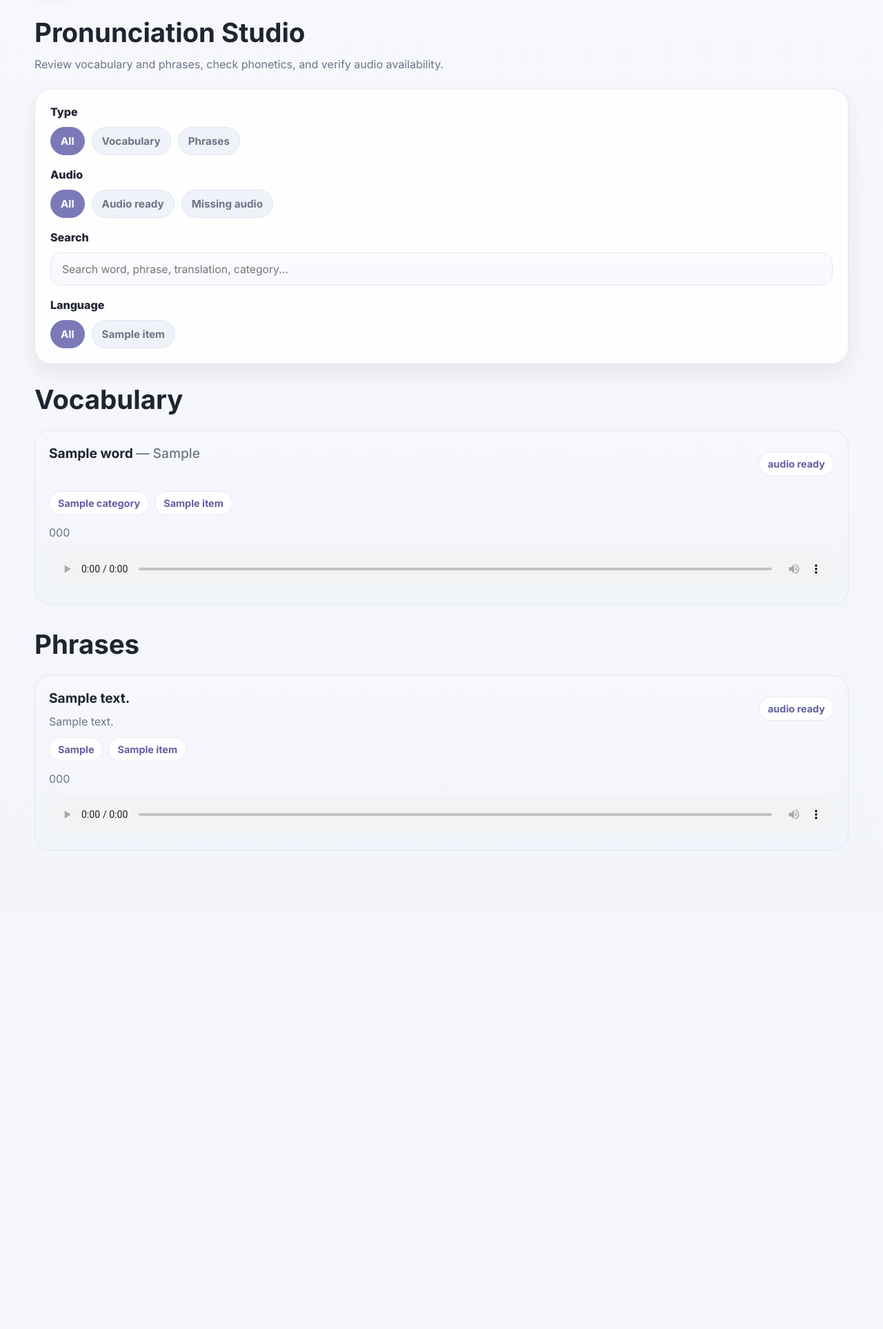
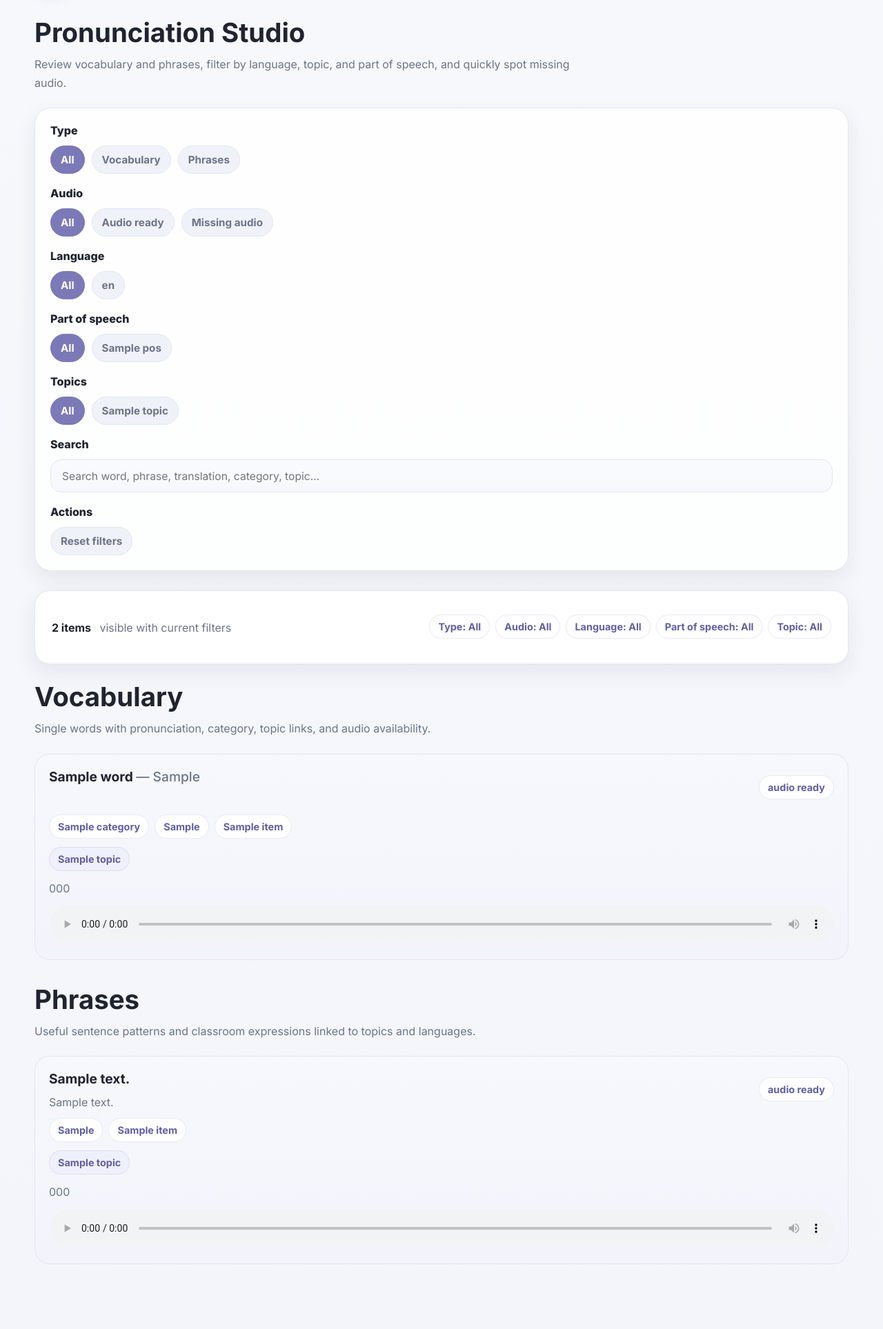
Before and after one commit to Gabriel-Lasconi/LangoMove, a Django app: template lango-move/templates/website/pronunciation_studio.html in a window 1280 px wide. Shown: the part 79-2006 px from the top of the page at 69% size. Before the commit the page ends 1312 px from the top, so only its background shows below. Run offline with Django 5.2, Linux system fonts and the light colour scheme; the template is opened without the code that fills it: most values are stand-ins (such as "Sample title", 1, 10 or a date in 2020).

Commit message:
updated filters for pronunciation_studio.html

```diff
--- a/lango-move/static/js/pronunciation_studio.js
+++ b/lango-move/static/js/pronunciation_studio.js
@@ -3,60 +3,117 @@ document.addEventListener("DOMContentLoaded", function () {
         type: "all",
         audio: "all",
         language: "all",
+        pos: "all",
+        topic: "all",
         search: ""
     };
 
     const items = Array.from(document.querySelectorAll(".pronunciation-item"));
+    const sectionHeaders = Array.from(document.querySelectorAll(".pronunciation-section-header"));
+    const lists = Array.from(document.querySelectorAll(".pronunciation-items-list"));
+    const emptyState = document.getElementById("pronunciation-empty-state");
+    const searchInput = document.getElementById("pronunciation-search");
+    const resetButton = document.getElementById("pronunciation-reset-filters");
+    const resultsCount = document.getElementById("pronunciation-results-count");
+
+    const activeTypePill = document.getElementById("active-type-pill");
+    const activeAudioPill = document.getElementById("active-audio-pill");
+    const activeLanguagePill = document.getElementById("active-language-pill");
+    const activePosPill = document.getElementById("active-pos-pill");
+    const activeTopicPill = document.getElementById("active-topic-pill");
+
     const typeButtons = Array.from(document.querySelectorAll("#type-filters .chip"));
     const audioButtons = Array.from(document.querySelectorAll("#audio-filters .chip"));
-    const languageContainer = document.getElementById("language-filters");
-    const searchInput = document.getElementById("pronunciation-search");
-    const emptyState = document.getElementById("pronunciation-empty-state");
-    const sectionHeaders = Array.from(document.querySelectorAll(".pronunciation-section-header"));
-    const lists = Array.from(document.querySelectorAll(".pronunciation-items-list"));
+    const languageButtons = Array.from(document.querySelectorAll("#language-filters .chip"));
+    const posButtons = Array.from(document.querySelectorAll("#pos-filters .chip"));
+    const topicButtons = Array.from(document.querySelectorAll("#topic-filters .chip"));
 
-    function deduplicateLanguageChips() {
-        if (!languageContainer) return;
+    function prettifyLabel(value) {
+        if (!value || value === "all") return "All";
+        return value.replace(/\b\w/g, (char) => char.toUpperCase());
+    }
 
-        const seen = new Set();
-        const chips = Array.from(languageContainer.querySelectorAll(".pronunciation-language-chip"));
-
-        chips.forEach((chip) => {
-            const value = (chip.dataset.languageOption || "").trim().toLowerCase();
-            if (!value || seen.has(value)) {
-                chip.remove();
-                return;
-            }
-            seen.add(value);
-            chip.dataset.language = value;
+    function setActiveButton(buttons, attrName, selectedValue) {
+        buttons.forEach((button) => {
+            const value = button.dataset[attrName] || "";
+            button.classList.toggle("active", value === selectedValue);
         });
     }
 
-    function setActive(buttons, key, value) {
-        buttons.forEach((btn) => {
-            btn.classList.toggle("active", btn.dataset[key] === value);
-        });
+    function updateSummaryPills() {
+        if (activeTypePill) {
+            activeTypePill.textContent = `Type: ${prettifyLabel(state.type)}`;
+        }
+        if (activeAudioPill) {
+            activeAudioPill.textContent = `Audio: ${prettifyLabel(state.audio)}`;
+        }
+        if (activeLanguagePill) {
+            activeLanguagePill.textContent = `Language: ${prettifyLabel(state.language)}`;
+        }
+        if (activePosPill) {
+            activePosPill.textContent = `Part of speech: ${prettifyLabel(state.pos)}`;
+        }
+        if (activeTopicPill) {
+            activeTopicPill.textContent = `Topic: ${prettifyLabel(state.topic)}`;
+        }
+    }
+
+    function matchesTopic(itemTopics, selectedTopic) {
+        if (selectedTopic === "all") return true;
+        if (!itemTopics) return false;
+
+        const normalizedTopics = itemTopics
+            .split("|")
+            .map((topic) => topic.trim().toLowerCase())
+            .filter(Boolean);
+
+        return normalizedTopics.includes(selectedTopic);
     }
 
     function applyFilters() {
         let visibleCount = 0;
-        const visibleByType = { vocabulary: 0, phrases: 0 };
+        const visibleByType = {
+            vocabulary: 0,
+            phrases: 0
+        };
 
         items.forEach((item) => {
-            const itemType = item.dataset.itemType;
-            const itemAudio = item.dataset.audioState;
-            const itemLanguage = (item.dataset.language || "").trim().toLowerCase();
+            const itemType = (item.dataset.itemType || "").toLowerCase();
+            const itemAudio = (item.dataset.audioState || "").toLowerCase();
+            const itemLanguage = (item.dataset.language || "").toLowerCase();
+            const itemPos = (item.dataset.pos || "").toLowerCase();
+            const itemTopics = (item.dataset.topics || "").toLowerCase();
             const itemSearch = (item.dataset.search || "").toLowerCase();
 
-            const matchesType = state.type === "all" || itemType === state.type;
-            const matchesAudio = state.audio === "all" || itemAudio === state.audio;
-            const matchesLanguage = state.language === "all" || itemLanguage === state.language;
-            const matchesSearch = !state.search || itemSearch.includes(state.search);
+            const matchesType =
+                state.type === "all" || itemType === state.type;
 
-            const visible = matchesType && matchesAudio && matchesLanguage && matchesSearch;
-            item.style.display = visible ? "" : "none";
+            const matchesAudio =
+                state.audio === "all" || itemAudio === state.audio;
 
-            if (visible) {
+            const matchesLanguage =
+                state.language === "all" || itemLanguage === state.language;
+
+            const matchesPos =
+                state.pos === "all" || itemPos === state.pos;
+
+            const matchesTopicFilter =
+                matchesTopic(itemTopics, state.topic);
+
+            const matchesSearch =
+                !state.search || itemSearch.includes(state.search);
+
+            const shouldShow =
+                matchesType &&
+                matchesAudio &&
+                matchesLanguage &&
+                matchesPos &&
+                matchesTopicFilter &&
+                matchesSearch;
+
+            item.style.display = shouldShow ? "" : "none";
+
+            if (shouldShow) {
                 visibleCount += 1;
                 if (visibleByType[itemType] !== undefined) {
                     visibleByType[itemType] += 1;
@@ -65,49 +122,65 @@ document.addEventListener("DOMContentLoaded", function () {
         });
 
         sectionHeaders.forEach((header) => {
-            const type = header.dataset.section;
-            header.style.display = visibleByType[type] > 0 ? "" : "none";
+            const sectionType = header.dataset.section;
+            header.style.display = visibleByType[sectionType] > 0 ? "" : "none";
         });
 
         lists.forEach((list) => {
-            const type = list.dataset.listType;
-            list.style.display = visibleByType[type] > 0 ? "" : "none";
+            const listType = list.dataset.listType;
+            list.style.display = visibleByType[listType] > 0 ? "" : "none";
         });
 
         if (emptyState) {
             emptyState.style.display = visibleCount === 0 ? "" : "none";
         }
+
+        if (resultsCount) {
+            resultsCount.textContent = `${visibleCount} item${visibleCount === 1 ? "" : "s"}`;
+        }
+
+        updateSummaryPills();
     }
 
-    typeButtons.forEach((btn) => {
-        btn.addEventListener("click", function () {
-            state.type = this.dataset.type;
-            setActive(typeButtons, "type", state.type);
+    typeButtons.forEach((button) => {
+        button.addEventListener("click", function () {
+            state.type = this.dataset.type || "all";
+            setActiveButton(typeButtons, "type", state.type);
             applyFilters();
         });
     });
 
-    audioButtons.forEach((btn) => {
-        btn.addEventListener("click", function () {
-            state.audio = this.dataset.audio;
-            setActive(audioButtons, "audio", state.audio);
+    audioButtons.forEach((button) => {
+        button.addEventListener("click", function () {
+            state.audio = this.dataset.audio || "all";
+            setActiveButton(audioButtons, "audio", state.audio);
             applyFilters();
         });
     });
 
-    if (languageContainer) {
-        languageContainer.addEventListener("click", function (event) {
-            const chip = event.target.closest(".chip");
-            if (!chip) return;
-
-            const allLanguageChips = Array.from(languageContainer.querySelectorAll(".chip"));
-            allLanguageChips.forEach((c) => c.classList.remove("active"));
-            chip.classList.add("active");
-
-            state.language = chip.dataset.language || "all";
+    languageButtons.forEach((button) => {
+        button.addEventListener("click", function () {
+            state.language = this.dataset.language || "all";
+            setActiveButton(languageButtons, "language", state.language);
             applyFilters();
         });
-    }
+    });
+
+    posButtons.forEach((button) => {
+        button.addEventListener("click", function () {
+            state.pos = this.dataset.pos || "all";
+            setActiveButton(posButtons, "pos", state.pos);
+            applyFilters();
+        });
+    });
+
+    topicButtons.forEach((button) => {
+        button.addEventListener("click", function () {
+            state.topic = this.dataset.topic || "all";
+            setActiveButton(topicButtons, "topic", state.topic);
+            applyFilters();
+        });
+    });
 
     if (searchInput) {
         searchInput.addEventListener("input", function () {
@@ -116,11 +189,27 @@ document.addEventListener("DOMContentLoaded", function () {
         });
     }
 
-    deduplicateLanguageChips();
+    if (resetButton) {
+        resetButton.addEventListener("click", function () {
+            state.type = "all";
+            state.audio = "all";
+            state.language = "all";
+            state.pos = "all";
+            state.topic = "all";
+            state.search = "";
 
-    const allLanguageButton = document.querySelector('#language-filters .chip[data-language="all"]');
-    if (allLanguageButton) {
-        allLanguageButton.classList.add("active");
+            if (searchInput) {
+                searchInput.value = "";
+            }
+
+            setActiveButton(typeButtons, "type", "all");
+            setActiveButton(audioButtons, "audio", "all");
+            setActiveButton(languageButtons, "language", "all");
+            setActiveButton(posButtons, "pos", "all");
+            setActiveButton(topicButtons, "topic", "all");
+
+            applyFilters();
+        });
     }
 
     applyFilters();
--- a/lango-move/templates/website/pronunciation_studio.html
+++ b/lango-move/templates/website/pronunciation_studio.html
@@ -1,5 +1,6 @@
 {% extends "base.html" %}
 {% load static %}
+{% load i18n %}
 
 {% block title %}Pronunciation Studio | LangoMove{% endblock %}
 
@@ -8,7 +9,10 @@
     <div class="container">
         <div class="section-header">
             <h1 id="ps-title">Pronunciation Studio</h1>
-            <p id="ps-subtitle">Review vocabulary and phrases, check phonetics, and verify audio availability.</p>
+            <p id="ps-subtitle">
+                Review vocabulary and phrases, filter by language, topic, and part of speech,
+                and quickly spot missing audio.
+            </p>
         </div>
 
         <div class="filters-panel pronunciation-filters-panel">
@@ -31,31 +35,76 @@
             </div>
 
             <div class="filter-group">
+                <div class="filter-label" id="ps-filter-language-label">Language</div>
+                <div class="chip-row" id="language-filters">
+                    <button type="button" class="chip active" data-language="all">All</button>
+                    {% for language in language_options %}
+                        <button type="button" class="chip" data-language="{{ language|lower }}">
+                            {{ language }}
+                        </button>
+                    {% endfor %}
+                </div>
+            </div>
+
+            <div class="filter-group">
+                <div class="filter-label" id="ps-filter-pos-label">Part of speech</div>
+                <div class="chip-row" id="pos-filters">
+                    <button type="button" class="chip active" data-pos="all">All</button>
+                    {% for pos in pos_options %}
+                        <button type="button" class="chip" data-pos="{{ pos|lower }}">
+                            {{ pos }}
+                        </button>
+                    {% endfor %}
+                </div>
+            </div>
+
+            <div class="filter-group">
+                <div class="filter-label" id="ps-filter-topic-label">Topics</div>
+                <div class="chip-row" id="topic-filters">
+                    <button type="button" class="chip active" data-topic="all">All</button>
+                    {% for topic in topic_options %}
+                        <button type="button" class="chip" data-topic="{{ topic|lower }}">
+                            {{ topic }}
+                        </button>
+                    {% endfor %}
+                </div>
+            </div>
+
+            <div class="filter-group">
                 <div class="filter-label" id="ps-filter-search-label">Search</div>
                 <div class="pronunciation-search-wrap">
                     <input
                         id="pronunciation-search"
                         class="pronunciation-search-input"
                         type="text"
-                        placeholder="Search word, phrase, translation, category..."
+                        placeholder="Search word, phrase, translation, category, topic..."
                     >
                 </div>
             </div>
 
             <div class="filter-group">
-                <div class="filter-label" id="ps-filter-language-label">Language</div>
-                <div class="chip-row" id="language-filters">
-                    <button type="button" class="chip active" data-language="all">All</button>
-                    {% for item in vocabulary_items %}
-                        {% if item.language_name %}
-                            <button type="button" class="chip pronunciation-language-chip" data-language-option="{{ item.language_name }}">{{ item.language_name }}</button>
-                        {% endif %}
-                    {% endfor %}
-                    {% for item in phrase_items %}
-                        {% if item.language_name %}
-                            <button type="button" class="chip pronunciation-language-chip" data-language-option="{{ item.language_name }}">{{ item.language_name }}</button>
-                        {% endif %}
-                    {% endfor %}
+                <div class="filter-label">Actions</div>
+                <div class="chip-row">
+                    <button type="button" class="chip" id="pronunciation-reset-filters">Reset filters</button>
+                </div>
+            </div>
+        </div>
+
+        <div class="card" style="margin-bottom: 24px;">
+            <div class="card-body" style="display: flex; flex-wrap: wrap; gap: 12px; align-items: center; justify-content: space-between;">
+                <div>
+                    <strong id="pronunciation-results-count">0 items</strong>
+                    <span class="modal-muted" id="pronunciation-results-subtitle" style="margin-left: 8px;">
+                        visible with current filters
+                    </span>
+                </div>
+
+                <div class="modal-pill-row" id="pronunciation-active-filters">
+                    <span class="modal-pill" id="active-type-pill">Type: All</span>
+                    <span class="modal-pill" id="active-audio-pill">Audio: All</span>
+                    <span class="modal-pill" id="active-language-pill">Language: All</span>
+                    <span class="modal-pill" id="active-pos-pill">Part of speech: All</span>
+                    <span class="modal-pill" id="active-topic-pill">Topic: All</span>
                 </div>
             </div>
         </div>
@@ -63,6 +112,7 @@
         {% if vocabulary_items %}
             <div class="section-header pronunciation-section-header" data-section="vocabulary">
                 <h2 id="ps-vocabulary-heading">Vocabulary</h2>
+                <p>Single words with pronunciation, category, topic links, and audio availability.</p>
             </div>
 
             <div class="modal-list pronunciation-items-list" data-list-type="vocabulary">
@@ -72,7 +122,9 @@
                         data-item-type="vocabulary"
                         data-audio-state="{% if item.audio_file and item.audio_file.0.url %}ready{% else %}missing{% endif %}"
                         data-language="{{ item.language_name|default:item.language_code|default:''|lower }}"
-                        data-search="{{ item.word|default:''|lower }} {{ item.word_fr|default:''|lower }} {{ item.category|default:''|lower }} {{ item.language_name|default:''|lower }} {{ item.language_code|default:''|lower }} {{ item.phonetic|default:''|lower }}"
+                        data-pos="{{ item.part_of_speech|default:''|lower }}"
+                        data-topics="{% for topic in item.topic_names %}{{ topic|lower }}{% if not forloop.last %}|{% endif %}{% endfor %}"
+                        data-search="{{ item.word|default:''|lower }} {{ item.word_fr|default:''|lower }} {{ item.category|default:''|lower }} {{ item.language_name|default:''|lower }} {{ item.language_code|default:''|lower }} {{ item.phonetic|default:''|lower }} {{ item.part_of_speech|default:''|lower }} {% for topic in item.topic_names %}{{ topic|lower }} {% endfor %}"
                     >
                         <div class="modal-item-top">
                             <div>
@@ -95,12 +147,21 @@
 
                         <div class="modal-pill-row">
                             {% if item.category %}<span class="modal-pill">{{ item.category }}</span>{% endif %}
+                            {% if item.part_of_speech %}<span class="modal-pill">{{ item.part_of_speech }}</span>{% endif %}
                             {% if item.language_name %}
                                 <span class="modal-pill language-pill-label">{{ item.language_name }}</span>
                             {% elif item.language_code %}
                                 <span class="modal-pill language-pill-label">{{ item.language_code }}</span>
                             {% endif %}
                         </div>
+
+                        {% if item.topic_names %}
+                            <div class="modal-pill-row" style="margin-top: 10px;">
+                                {% for topic in item.topic_names %}
+                                    <span class="tag">{{ topic }}</span>
+                                {% endfor %}
+                            </div>
+                        {% endif %}
 
                         {% if item.phonetic %}
                             <div class="modal-muted">{{ item.phonetic }}</div>
@@ -120,6 +181,7 @@
         {% if phrase_items %}
             <div class="section-header pronunciation-section-header" data-section="phrases" style="margin-top: 34px;">
                 <h2 id="ps-phrases-heading">Phrases</h2>
+                <p>Useful sentence patterns and classroom expressions linked to topics and languages.</p>
             </div>
 
             <div class="modal-list pronunciation-items-list" data-list-type="phrases">
@@ -129,7 +191,9 @@
                         data-item-type="phrases"
                         data-audio-state="{% if item.audio_file and item.audio_file.0.url %}ready{% else %}missing{% endif %}"
                         data-language="{{ item.language_name|default:item.language_code|default:''|lower }}"
-                        data-search="{{ item.text|default:''|lower }} {{ item.text_fr|default:''|lower }} {{ item.phrase_type|default:''|lower }} {{ item.language_name|default:''|lower }} {{ item.language_code|default:''|lower }} {{ item.phonetic|default:''|lower }}"
+                        data-pos=""
+                        data-topics="{% for topic in item.topic_names %}{{ topic|lower }}{% if not forloop.last %}|{% endif %}{% endfor %}"
+                        data-search="{{ item.text|default:''|lower }} {{ item.text_fr|default:''|lower }} {{ item.phrase_type|default:''|lower }} {{ item.language_name|default:''|lower }} {{ item.language_code|default:''|lower }} {{ item.phonetic|default:''|lower }} {% for topic in item.topic_names %}{{ topic|lower }} {% endfor %}"
                     >
                         <div class="modal-item-top">
                             <div>
@@ -159,6 +223,14 @@
                             {% endif %}
                         </div>
 
+                        {% if item.topic_names %}
+                            <div class="modal-pill-row" style="margin-top: 10px;">
+                                {% for topic in item.topic_names %}
+                                    <span class="tag">{{ topic }}</span>
+                                {% endfor %}
+                            </div>
+                        {% endif %}
+
                         {% if item.phonetic %}
                             <div class="modal-muted">{{ item.phonetic }}</div>
                         {% endif %}
```
Also changed, not shown: lango-move/apps/integrations/airtable/services.py (+28 -0 lines), lango-move/apps/website/views/pronunciation.py (+31 -0 lines).
